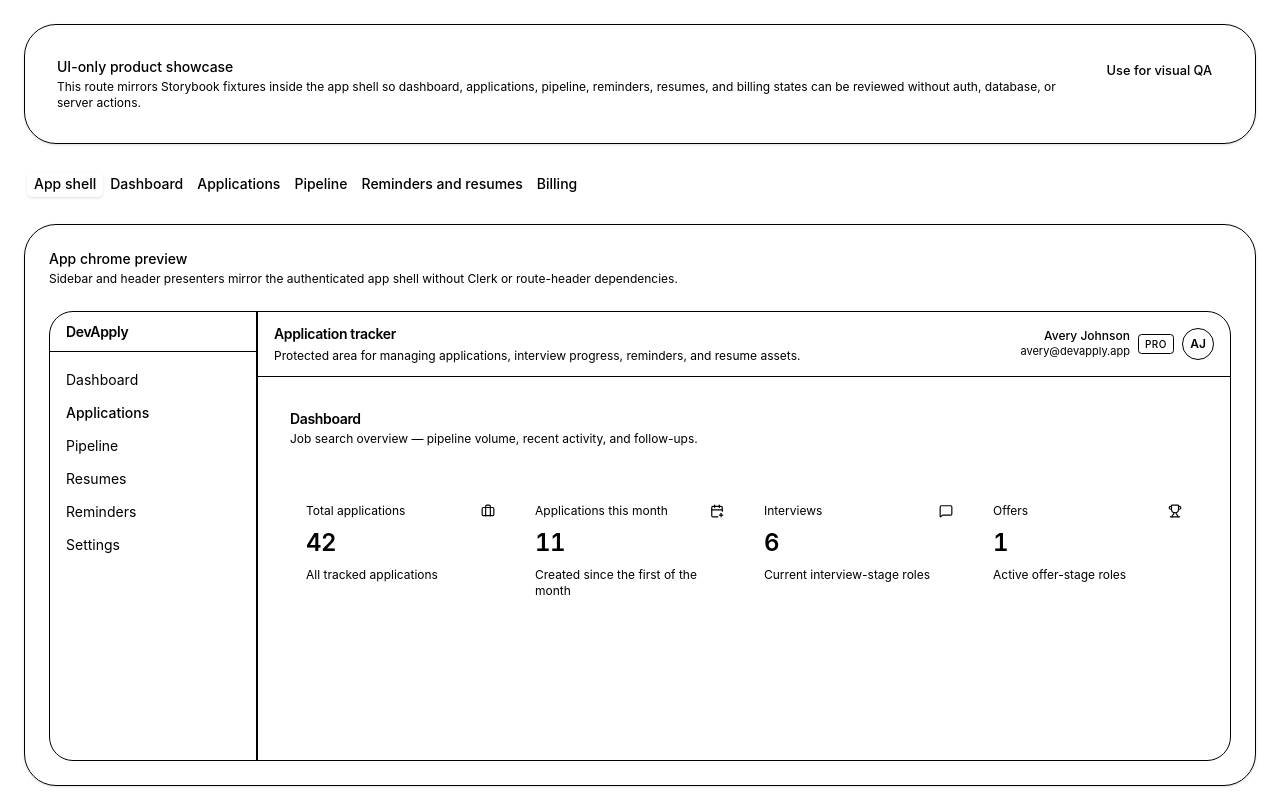
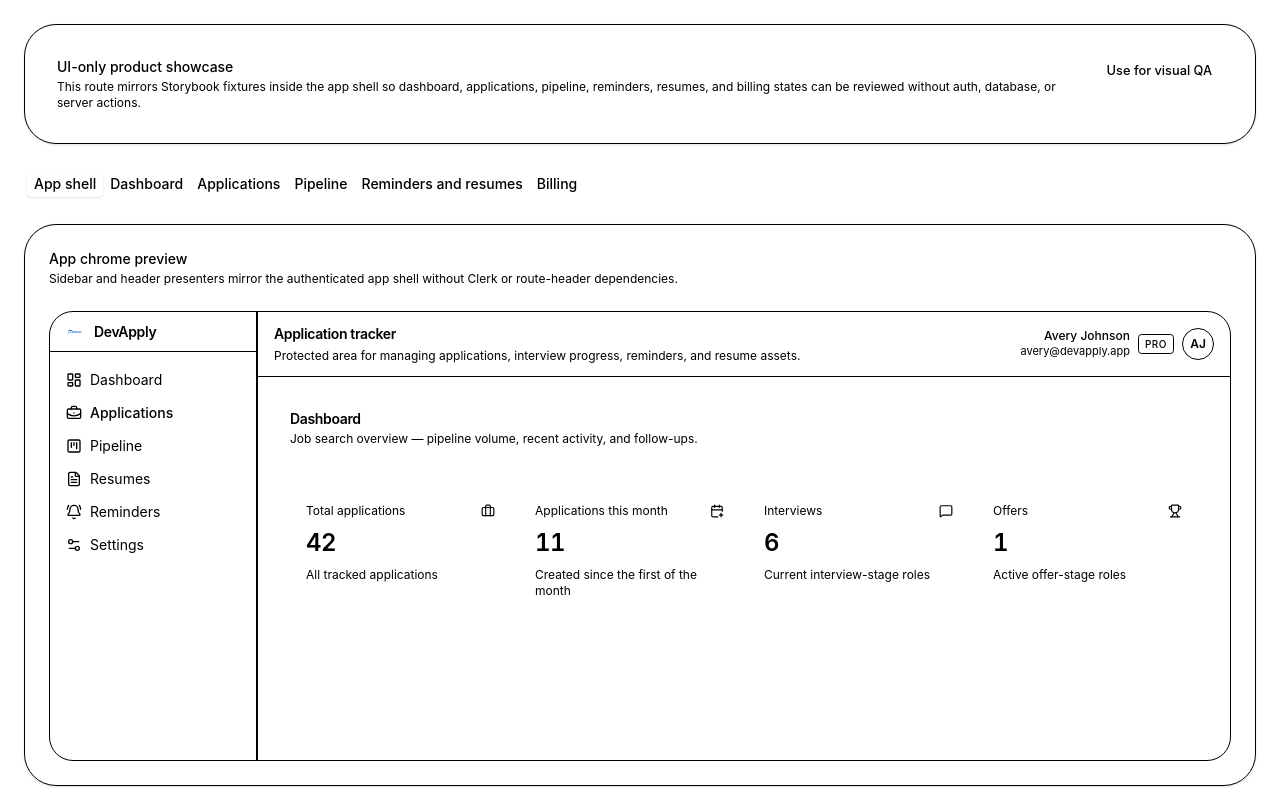
Before and after one commit to ivaiva89/devapply, a Next.js app: page /preview in a window 1280 px wide. Both pictures are taken after a click on the tab "App shell". Built offline with nearby package versions, Linux system fonts and the light colour scheme.

Commit message:
feat(navigation): add icon + logo mark to sidebar

```diff
--- a/features/navigation/components/app-sidebar-presenter.tsx
+++ b/features/navigation/components/app-sidebar-presenter.tsx
@@ -1,3 +1,4 @@
+import Image from "next/image";
 import Link from "next/link";
 
 import { appNavigation } from "@/features/navigation/config";
@@ -20,8 +21,15 @@ export function AppSidebarPresenter({
 }: AppSidebarPresenterProps) {
   return (
     <aside className="flex h-full flex-col border-r border-border bg-sidebar">
-      {/* Wordmark — same height as header (h-10) so it aligns across the shell */}
-      <div className="flex h-10 items-center border-b border-border px-4">
+      {/* Logo — same height as header (h-10) so it aligns across the shell */}
+      <div className="flex h-10 items-center gap-2 border-b border-border px-4">
+        <Image
+          src="/devapply-logo-optimized.svg"
+          alt="DevApply"
+          width={20}
+          height={20}
+          className="shrink-0"
+        />
         <span className="text-sm font-semibold tracking-tight text-foreground">
           DevApply
         </span>
@@ -30,6 +38,7 @@ export function AppSidebarPresenter({
       <nav aria-label="Primary navigation" className="flex flex-col gap-px p-2 pt-3">
         {appNavigation.map((item) => {
           const isActive = isItemActive(currentPath, item.href);
+          const Icon = item.icon;
 
           return (
             <Link
@@ -37,12 +46,18 @@ export function AppSidebarPresenter({
               href={item.href}
               aria-current={isActive ? "page" : undefined}
               className={cn(
-                "flex items-center rounded-sm px-2 py-1.5 text-sm transition-colors duration-100",
+                "flex items-center gap-2 rounded-sm px-2 py-1.5 text-sm transition-colors duration-100",
                 isActive
                   ? "bg-muted font-medium text-foreground"
                   : "text-muted-foreground hover:bg-muted/60 hover:text-foreground",
               )}
             >
+              <Icon
+                className={cn(
+                  "size-4 shrink-0",
+                  isActive ? "text-foreground" : "text-muted-foreground",
+                )}
+              />
               {item.label}
             </Link>
           );
```
